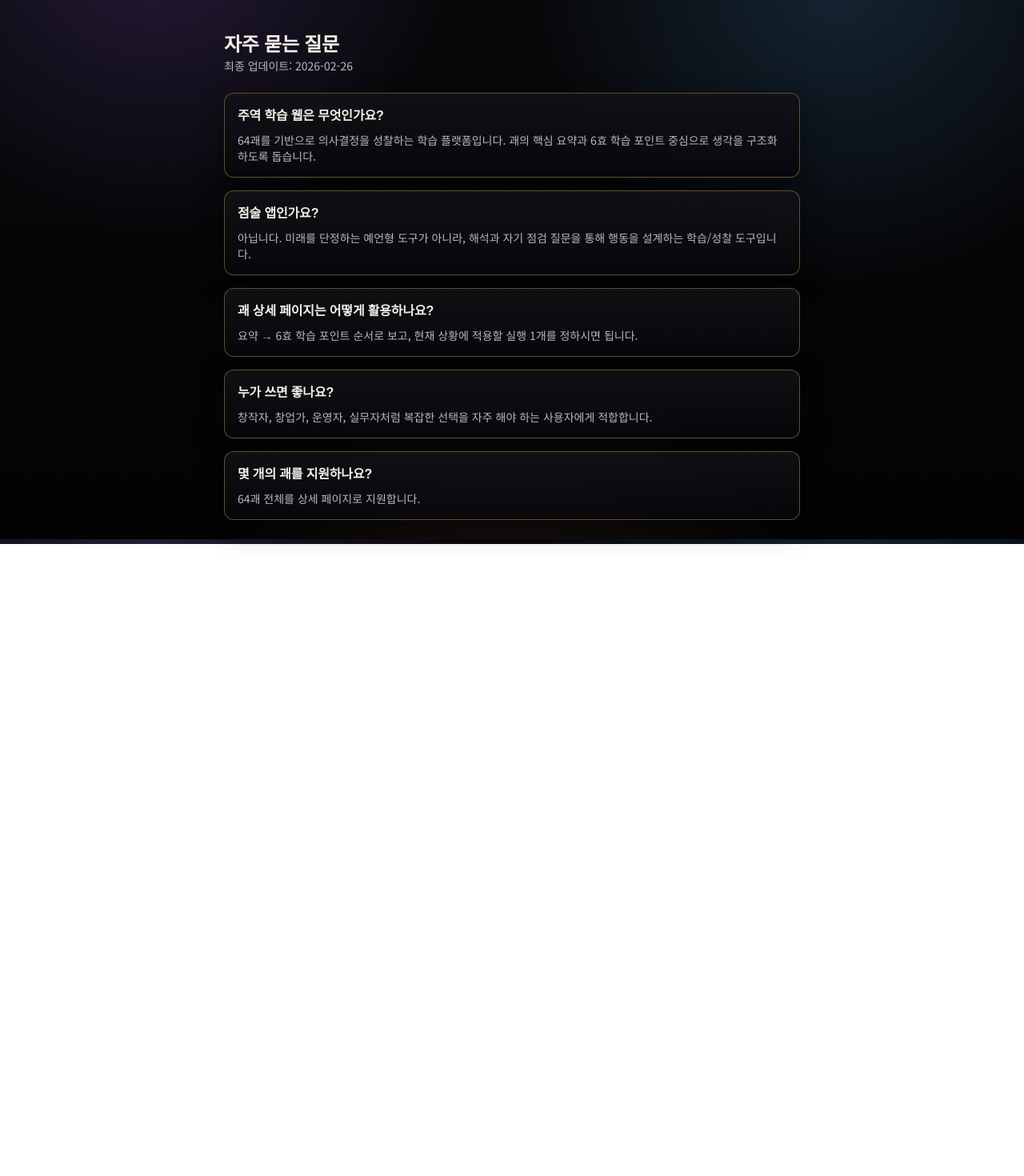
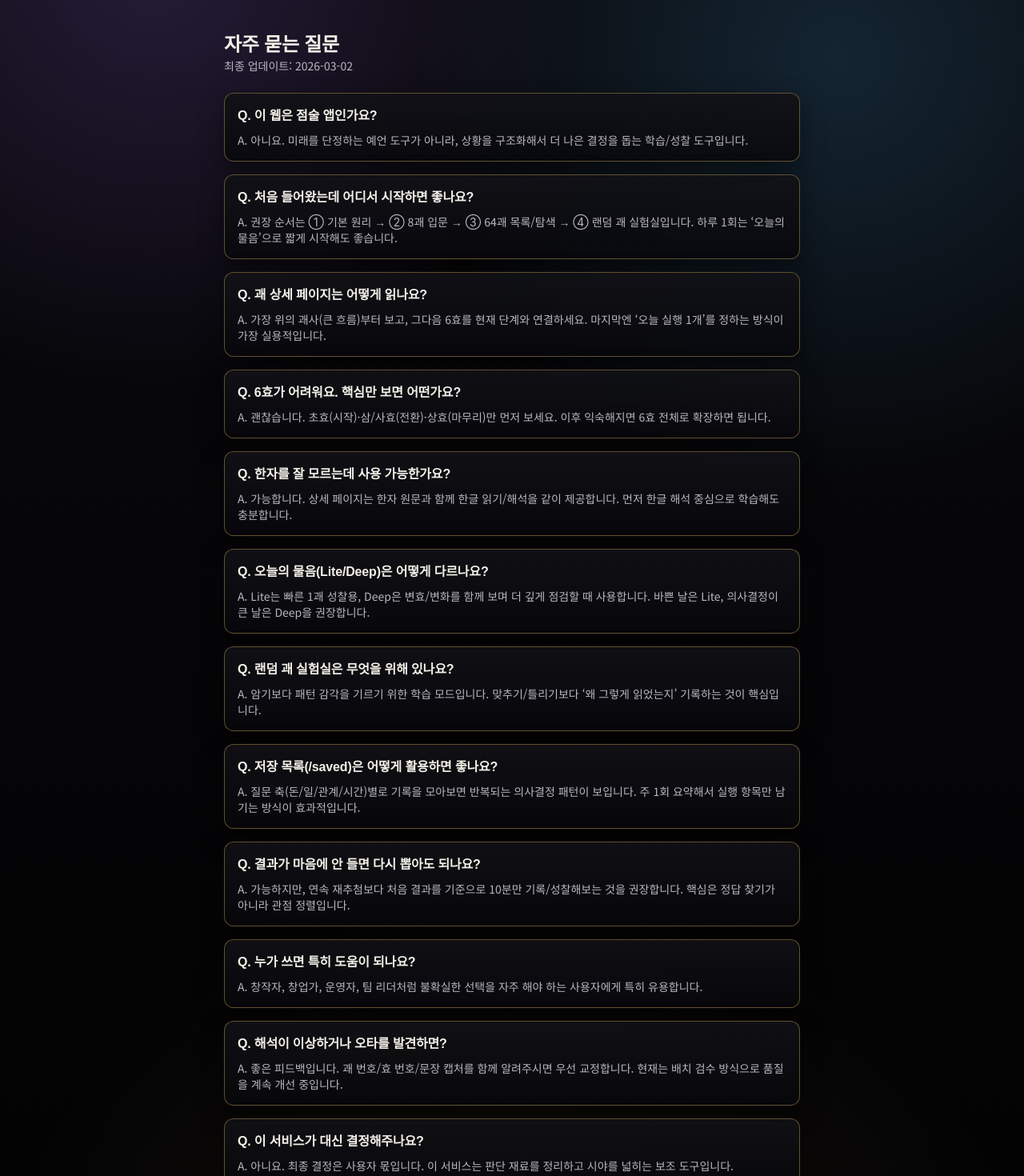
Before and after one commit to kinddragon1224/iching-learning-web, a Next.js app: page /faq in a window 1280 px wide. Shown: the part 120-1590 px from the top of the page at 80% size. Before the commit the page ends 800 px from the top, so only its background shows below. Built offline with nearby package versions, Linux system fonts and the light colour scheme.

Commit message:
content: FAQ 현실형 질문/답변으로 전면 개편

```diff
--- a/app/faq/page.tsx
+++ b/app/faq/page.tsx
@@ -8,24 +8,52 @@ export const metadata: Metadata = {
 
 const faqs = [
   {
-    q: "주역 학습 웹은 무엇인가요?",
-    a: "64괘를 기반으로 의사결정을 성찰하는 학습 플랫폼입니다. 괘의 핵심 요약과 6효 학습 포인트 중심으로 생각을 구조화하도록 돕습니다.",
+    q: "이 웹은 점술 앱인가요?",
+    a: "아니요. 미래를 단정하는 예언 도구가 아니라, 상황을 구조화해서 더 나은 결정을 돕는 학습/성찰 도구입니다.",
   },
   {
-    q: "점술 앱인가요?",
-    a: "아닙니다. 미래를 단정하는 예언형 도구가 아니라, 해석과 자기 점검 질문을 통해 행동을 설계하는 학습/성찰 도구입니다.",
+    q: "처음 들어왔는데 어디서 시작하면 좋나요?",
+    a: "권장 순서는 ① 기본 원리 → ② 8괘 입문 → ③ 64괘 목록/탐색 → ④ 랜덤 괘 실험실입니다. 하루 1회는 ‘오늘의 물음’으로 짧게 시작해도 좋습니다.",
   },
   {
-    q: "괘 상세 페이지는 어떻게 활용하나요?",
-    a: "요약 → 6효 학습 포인트 순서로 보고, 현재 상황에 적용할 실행 1개를 정하시면 됩니다.",
+    q: "괘 상세 페이지는 어떻게 읽나요?",
+    a: "가장 위의 괘사(큰 흐름)부터 보고, 그다음 6효를 현재 단계와 연결하세요. 마지막엔 ‘오늘 실행 1개’를 정하는 방식이 가장 실용적입니다.",
   },
   {
-    q: "누가 쓰면 좋나요?",
-    a: "창작자, 창업가, 운영자, 실무자처럼 복잡한 선택을 자주 해야 하는 사용자에게 적합합니다.",
+    q: "6효가 어려워요. 핵심만 보면 어떤가요?",
+    a: "괜찮습니다. 초효(시작)·삼/사효(전환)·상효(마무리)만 먼저 보세요. 이후 익숙해지면 6효 전체로 확장하면 됩니다.",
   },
   {
-    q: "몇 개의 괘를 지원하나요?",
-    a: "64괘 전체를 상세 페이지로 지원합니다.",
+    q: "한자를 잘 모르는데 사용 가능한가요?",
+    a: "가능합니다. 상세 페이지는 한자 원문과 함께 한글 읽기/해석을 같이 제공합니다. 먼저 한글 해석 중심으로 학습해도 충분합니다.",
+  },
+  {
+    q: "오늘의 물음(Lite/Deep)은 어떻게 다르나요?",
+    a: "Lite는 빠른 1괘 성찰용, Deep은 변효/변화를 함께 보며 더 깊게 점검할 때 사용합니다. 바쁜 날은 Lite, 의사결정이 큰 날은 Deep을 권장합니다.",
+  },
+  {
+    q: "랜덤 괘 실험실은 무엇을 위해 있나요?",
+    a: "암기보다 패턴 감각을 기르기 위한 학습 모드입니다. 맞추기/틀리기보다 ‘왜 그렇게 읽었는지’ 기록하는 것이 핵심입니다.",
+  },
+  {
+    q: "저장 목록(/saved)은 어떻게 활용하면 좋나요?",
+    a: "질문 축(돈/일/관계/시간)별로 기록을 모아보면 반복되는 의사결정 패턴이 보입니다. 주 1회 요약해서 실행 항목만 남기는 방식이 효과적입니다.",
+  },
+  {
+    q: "결과가 마음에 안 들면 다시 뽑아도 되나요?",
+    a: "가능하지만, 연속 재추첨보다 처음 결과를 기준으로 10분만 기록/성찰해보는 것을 권장합니다. 핵심은 정답 찾기가 아니라 관점 정렬입니다.",
+  },
+  {
+    q: "누가 쓰면 특히 도움이 되나요?",
+    a: "창작자, 창업가, 운영자, 팀 리더처럼 불확실한 선택을 자주 해야 하는 사용자에게 특히 유용합니다.",
+  },
+  {
+    q: "해석이 이상하거나 오타를 발견하면?",
+    a: "좋은 피드백입니다. 괘 번호/효 번호/문장 캡처를 함께 알려주시면 우선 교정합니다. 현재는 배치 검수 방식으로 품질을 계속 개선 중입니다.",
+  },
+  {
+    q: "이 서비스가 대신 결정해주나요?",
+    a: "아니요. 최종 결정은 사용자 몫입니다. 이 서비스는 판단 재료를 정리하고 시야를 넓히는 보조 도구입니다.",
   },
 ];
 
@@ -48,14 +76,14 @@ export default function FaqPage() {
       <script type="application/ld+json" dangerouslySetInnerHTML={{ __html: JSON.stringify(faqSchema) }} />
       <header>
         <h1 className="text-2xl font-bold">자주 묻는 질문</h1>
-        <p className="text-sm text-[var(--text-muted)]">최종 업데이트: 2026-02-26</p>
+        <p className="text-sm text-[var(--text-muted)]">최종 업데이트: 2026-03-02</p>
       </header>
 
       <section className="space-y-4">
         {faqs.map((f) => (
           <article key={f.q} className="paper-panel rounded-xl p-4">
-            <h2 className="font-semibold">{f.q}</h2>
-            <p className="mt-2 text-sm text-[var(--text-muted)]">{f.a}</p>
+            <h2 className="font-semibold">Q. {f.q}</h2>
+            <p className="mt-2 text-sm text-[var(--text-muted)]">A. {f.a}</p>
           </article>
         ))}
       </section>
```
